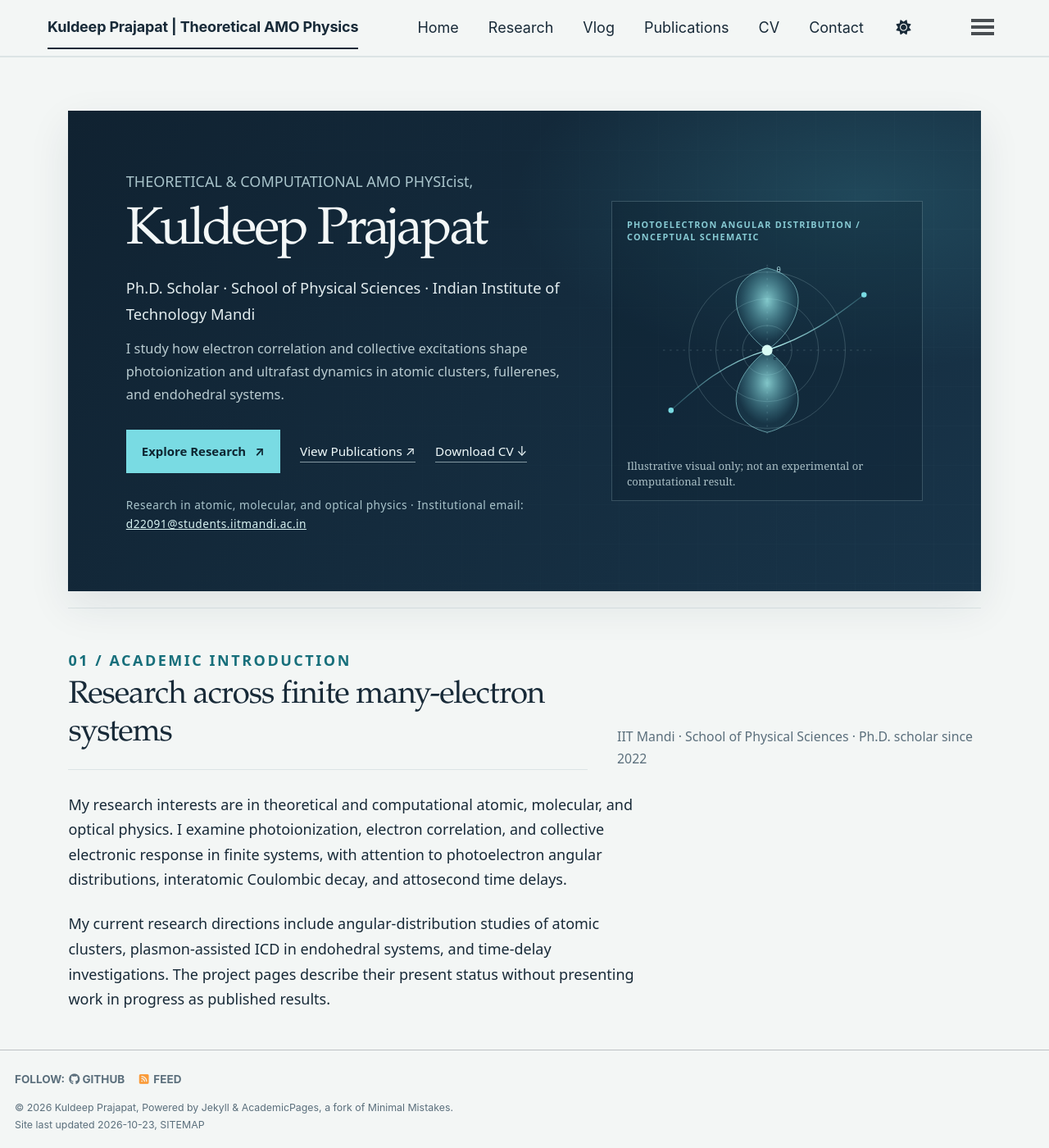
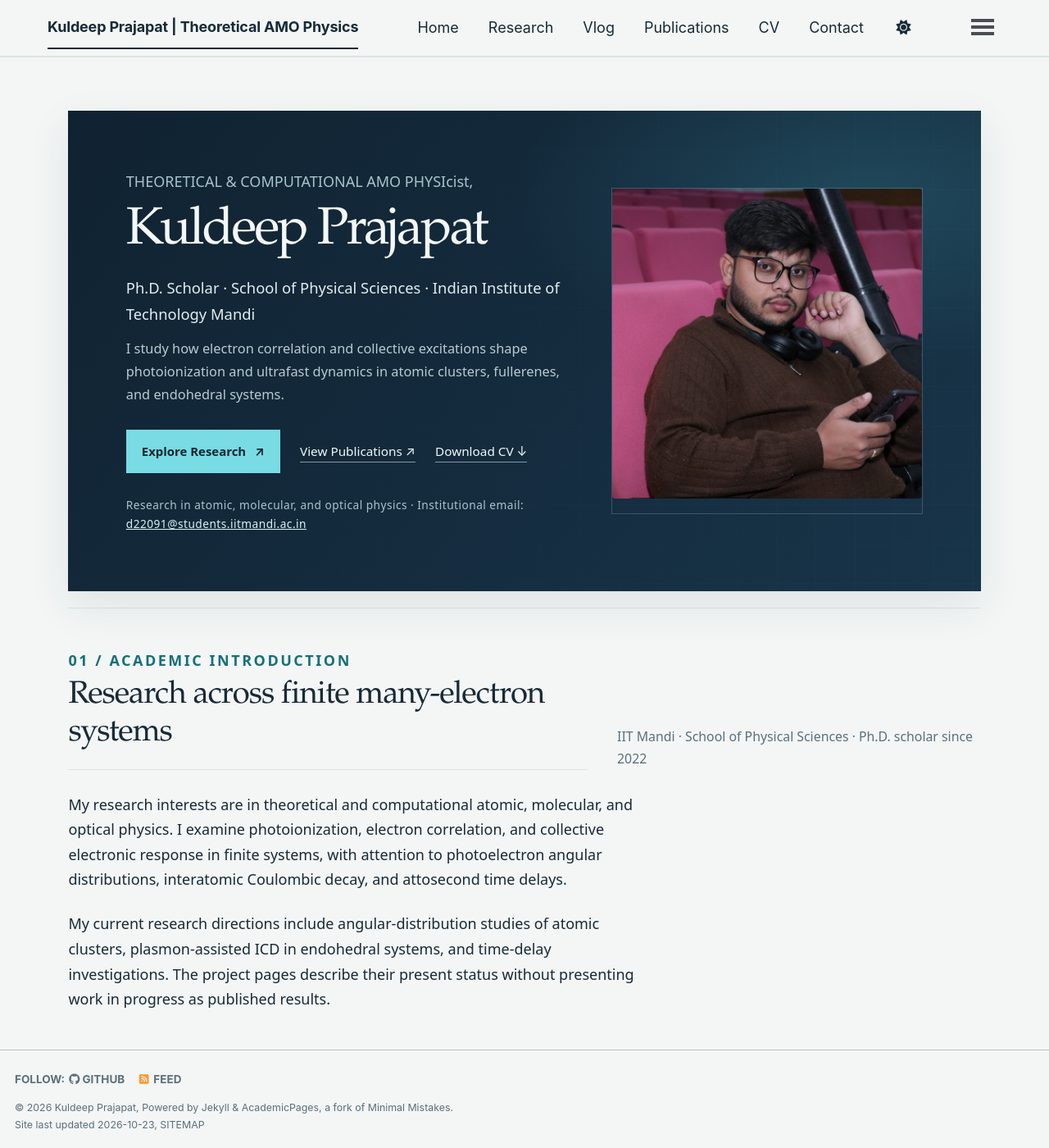
Before and after one commit to PRAJAPAT-KULDEEP/kuldeep-prajapat, a Jekyll site: the page built from _pages/about.md, in a window 1280 px wide and 1400 px high. Shown: the whole window at 82% size. Built offline with Jekyll 4.4.1, drawn with Linux system fonts in a browser that asks for light colours; a style sheet for code colours, icons or effects is not loaded.

Commit message:
Add profile photo to academic portfolio

```diff
--- a/_config.yml
+++ b/_config.yml
@@ -28,7 +28,7 @@ repository: "PRAJAPAT-KULDEEP/kuldeep-prajapat"
 #               Additional customization can be done by editing /_includes/author-profile.html
 author:
   # Biographic information
-  avatar           : #"profile.png"
+  avatar           : "kuldeep-prajapat-profile.jpg"
   name             : Kuldeep Prajapat #"Your Sidebar Name"
   pronouns         : # example: "she/her"
   bio              : "Theoretical and computational AMO physics at IIT Mandi"
--- a/_pages/about.md
+++ b/_pages/about.md
@@ -26,20 +26,8 @@ redirect_from:
 <p class="hero__affiliation">Research in atomic, molecular, and optical physics · Institutional email: <a href="mailto:d22091@students.iitmandi.ac.in">d22091@students.iitmandi.ac.in</a></p>
 
 </div>
-<figure class="hero__visual">
-<p class="visual-label">PHOTOELECTRON ANGULAR DISTRIBUTION / CONCEPTUAL SCHEMATIC</p>
-<svg viewBox="0 0 420 300" role="img" aria-labelledby="hero-figure-title hero-figure-desc">
-<title id="hero-figure-title">Conceptual photoelectron angular distribution</title>
-<desc id="hero-figure-desc">An illustrative two-lobed pattern around a central atom, with emission directions shown as lines.</desc>
-<defs><radialGradient id="kp-lobe" cx="50%" cy="40%"><stop offset="0" stop-color="#a1f2f1" stop-opacity=".78"/><stop offset="1" stop-color="#58b6c7" stop-opacity=".08"/></radialGradient><linearGradient id="kp-track" x1="0" x2="1"><stop stop-color="#79dbe3" stop-opacity=".2"/><stop offset=".52" stop-color="#b9f5f3"/><stop offset="1" stop-color="#79dbe3" stop-opacity=".2"/></linearGradient></defs>
-<g fill="none" stroke="#b7dce0" stroke-opacity=".27"><circle cx="210" cy="151" r="37"/><circle cx="210" cy="151" r="77"/><circle cx="210" cy="151" r="117"/><path d="M54 151h312M210 23v256" stroke-dasharray="3 7"/></g>
-<path d="M210 151C160 116 137 46 210 28c73 18 50 88 0 123Z" fill="url(#kp-lobe)" stroke="#9fe9eb" stroke-opacity=".7"/>
-<path d="M210 151c50 35 73 105 0 123-73-18-50-88 0-123Z" fill="url(#kp-lobe)" stroke="#9fe9eb" stroke-opacity=".7"/>
-<path d="M210 151C274 130 310 102 355 68M210 151C145 170 106 205 66 241" fill="none" stroke="url(#kp-track)" stroke-width="1.6"/>
-<circle cx="210" cy="151" r="8" fill="#d9fbf5"/><circle cx="355" cy="68" r="4" fill="#79dbe3"/><circle cx="66" cy="241" r="4" fill="#79dbe3"/>
-<text x="224" y="34" fill="#a7d6dc" font-size="11" letter-spacing="2">θ</text><text x="219" y="166" fill="#183449" font-size="8" font-weight="700">e⁻</text>
-</svg>
-<figcaption>Illustrative visual only; not an experimental or computational result.</figcaption>
+<figure class="hero__visual hero__visual--portrait">
+<img class="hero__portrait" src="{{ '/images/kuldeep-prajapat-profile.jpg' | relative_url }}" alt="Portrait of Kuldeep Prajapat" width="800" height="800" fetchpriority="high" decoding="async">
 </figure>
 </section>
 
--- a/_sass/_custom.scss
+++ b/_sass/_custom.scss
@@ -313,3 +313,7 @@ img, figure, iframe, svg { max-width: 100%; }
   .kp .research-card { padding: 1rem; }
   .kp .cta-actions { align-items: flex-start; flex-direction: column; }
 }
+
+
+.kp .hero__visual--portrait { padding: 0; overflow: hidden; background: transparent; }
+.kp .hero__portrait { display: block; width: 100%; height: auto; aspect-ratio: 1 / 1; object-fit: cover; object-position: center; }
```
Also changed, not shown: images/kuldeep-prajapat-profile.jpg (added).
